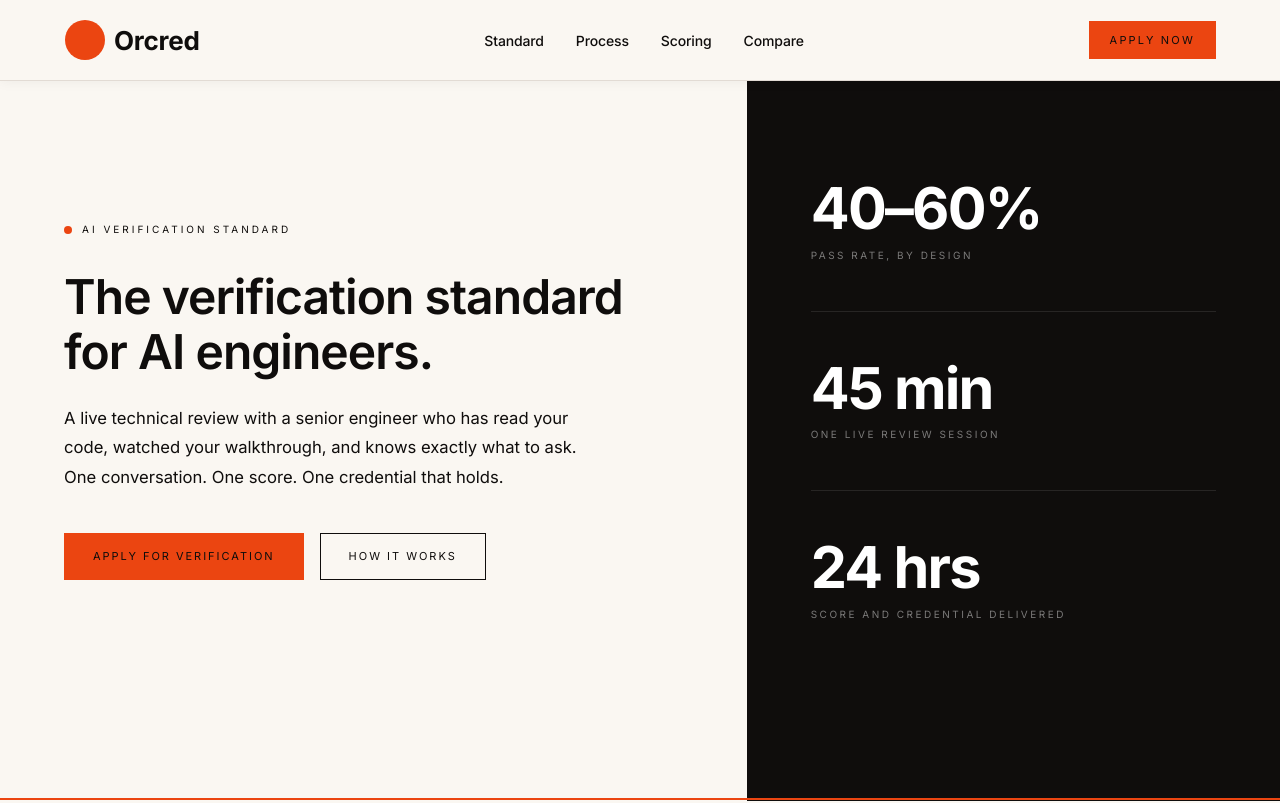
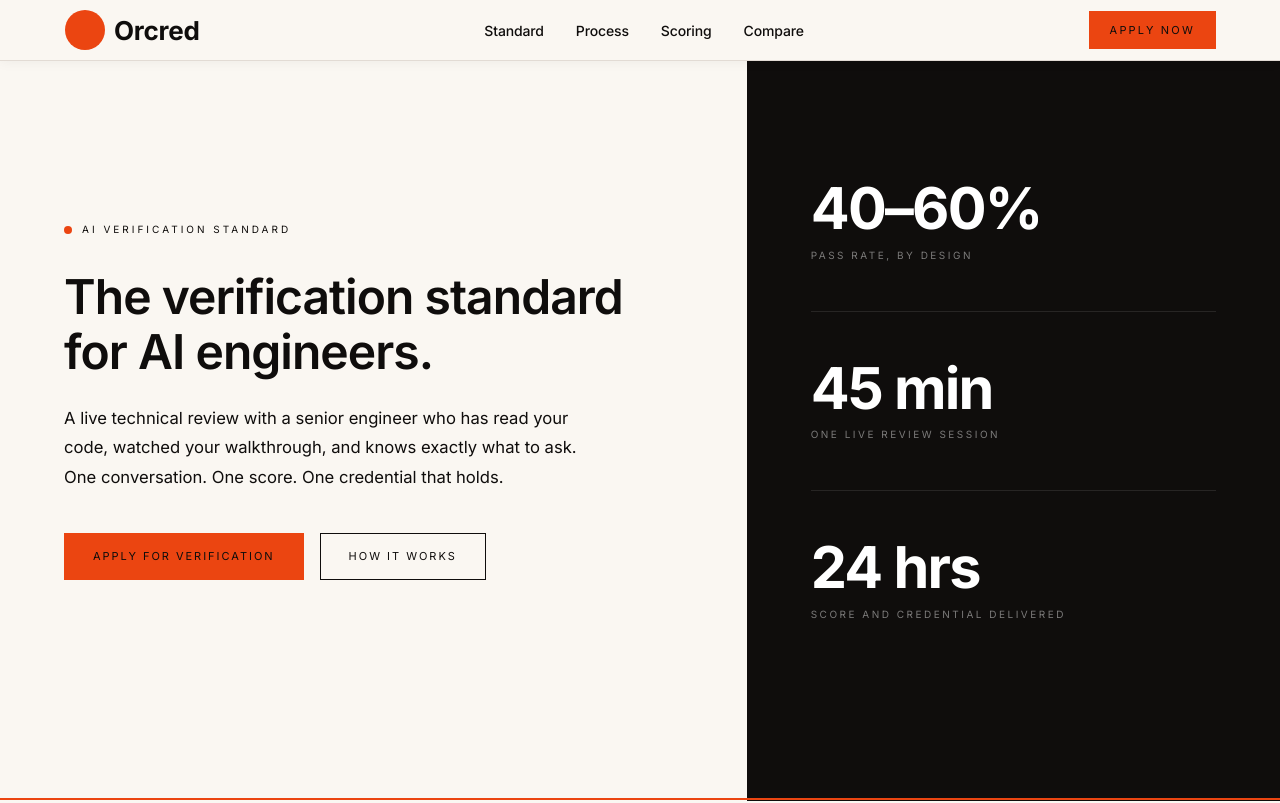
Before and after one commit to orcred-org/frontend, a Next.js app: page / in a window 1280 px wide. Shown: the top 803 px of the page. Built offline with nearby package versions, Linux system fonts and the light colour scheme.

Commit message:
Reduce navbar height 80px → 60px, update hero offset to match

```diff
--- a/components/HeroSection.tsx
+++ b/components/HeroSection.tsx
@@ -38,7 +38,7 @@ export default function HeroSection({ onApply: _ }: HeroProps) {
   return (
     <section
       id="hero-section"
-      className="mt-[-80px] relative"
+      className="mt-[-60px] relative"
       style={{ backgroundColor: "var(--bg-page)", minHeight: "100svh" }}
     >
       {/*
--- a/components/Navbar.tsx
+++ b/components/Navbar.tsx
@@ -39,7 +39,7 @@ export default function Navbar() {
       animate={{ opacity: 1, y: 0 }}
       transition={{ duration: 0.6, ease: [0.22, 1, 0.36, 1] }}
     >
-      <div className="max-w-[1400px] mx-auto flex items-center justify-between h-[80px] px-6 sm:px-10 lg:px-16">
+      <div className="max-w-[1400px] mx-auto flex items-center justify-between h-[60px] px-6 sm:px-10 lg:px-16">
 
         {/* Brand */}
         <Link href="/" className="flex items-center gap-2" onClick={() => window.scrollTo({ top: 0, behavior: "smooth" })}>
```
